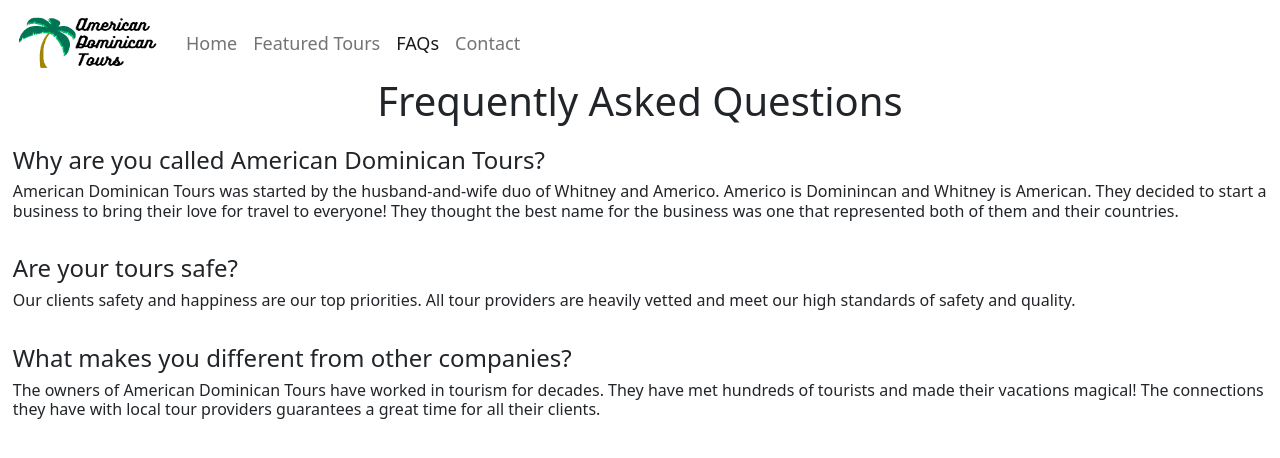
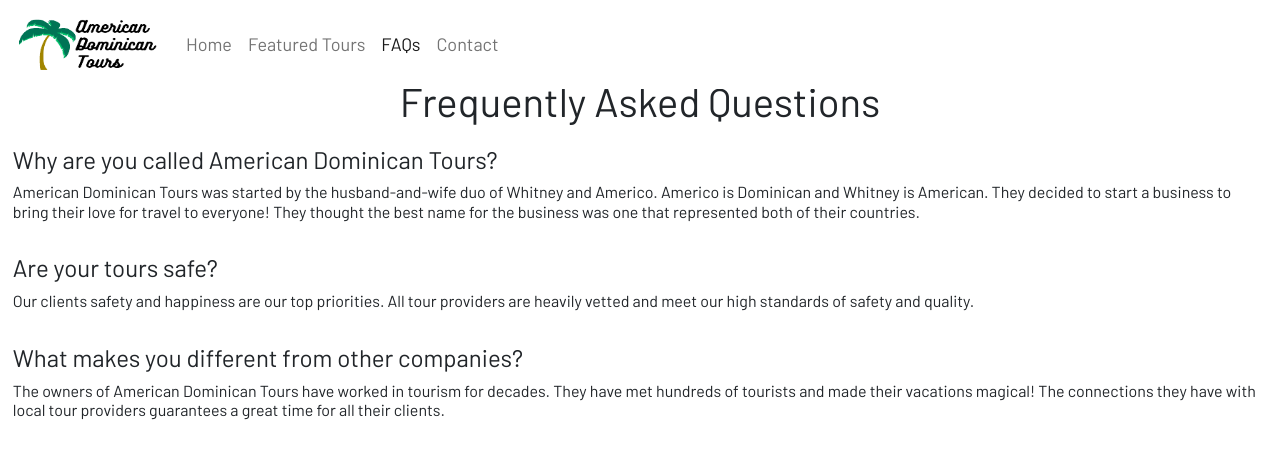
Before and after one commit to wsvoboda/ADTours, a plain HTML site: page faq.html in a window 1280 px wide. Drawn offline with nearby package versions, Linux system fonts and the light colour scheme.

Commit message:
change font family

```diff
--- a/faq.html
+++ b/faq.html
@@ -10,6 +10,11 @@
     />
     <link rel="stylesheet" href="./styles/faq.css" />
     <link rel="shortcut icon" href="./assets/favicon.ico" />
+    <link rel="preconnect" href="https://fonts.gstatic.com" />
+    <link
+      href="https://fonts.googleapis.com/css2?family=Barlow:wght@200;400&display=swap"
+      rel="stylesheet"
+    />
     <title>Frequently Asked Questions</title>
   </head>
   <body>
@@ -62,10 +67,10 @@
           <h4>Why are you called American Dominican Tours?</h4>
           <h6>
             American Dominican Tours was started by the husband-and-wife duo of
-            Whitney and Americo. Americo is Dominincan and Whitney is American.
+            Whitney and Americo. Americo is Dominican and Whitney is American.
             They decided to start a business to bring their love for travel to
             everyone! They thought the best name for the business was one that
-            represented both of them and their countries.
+            represented both of their countries.
           </h6>
         </div>
         <div class="qanda">
--- a/styles/contact.css
+++ b/styles/contact.css
@@ -1,3 +1,7 @@
+nav {
+  font-family: "Barlow", sans-serif !important;
+}
+
 .nav-link {
   text-shadow: 2px 2px 5px white !important;
   font-size: 18px;
@@ -6,6 +10,7 @@
 .main-container {
   padding-top: 6%;
   text-align: center;
+  font-family: "Barlow", sans-serif !important;
 }
 
 .contact-form {
--- a/styles/faq.css
+++ b/styles/faq.css
@@ -3,8 +3,13 @@
   font-size: 18px;
 }
 
+nav {
+  font-family: "Barlow", sans-serif !important;
+}
+
 .main-container {
   padding-top: 6%;
+  font-family: "Barlow", sans-serif !important;
 }
 
 .title {
--- a/styles/tours.css
+++ b/styles/tours.css
@@ -1,5 +1,10 @@
+nav {
+  font-family: "Barlow", sans-serif !important;
+}
+
 .main-container {
   padding-top: 6%;
+  font-family: "Barlow", sans-serif !important;
 }
 
 .main-container h1 {
```
Also changed, not shown: contact.html (+5 -0 lines), index.html (+13 -0 lines), tours.html (+5 -0 lines).
